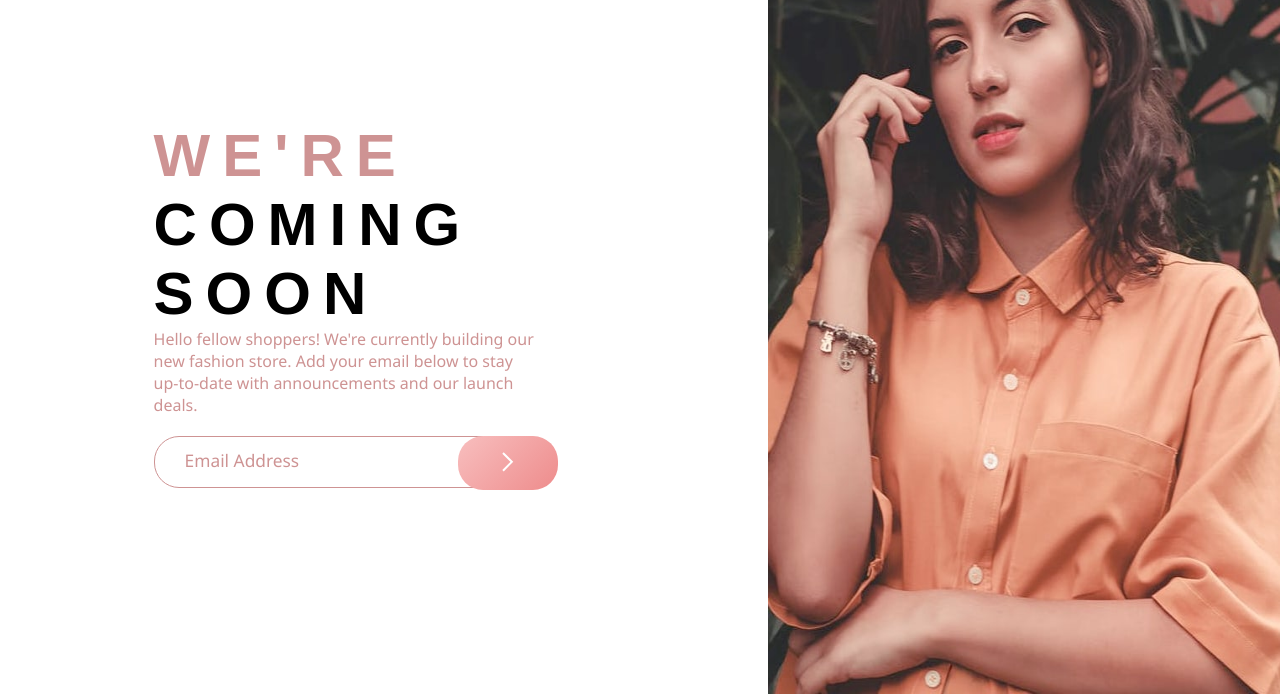
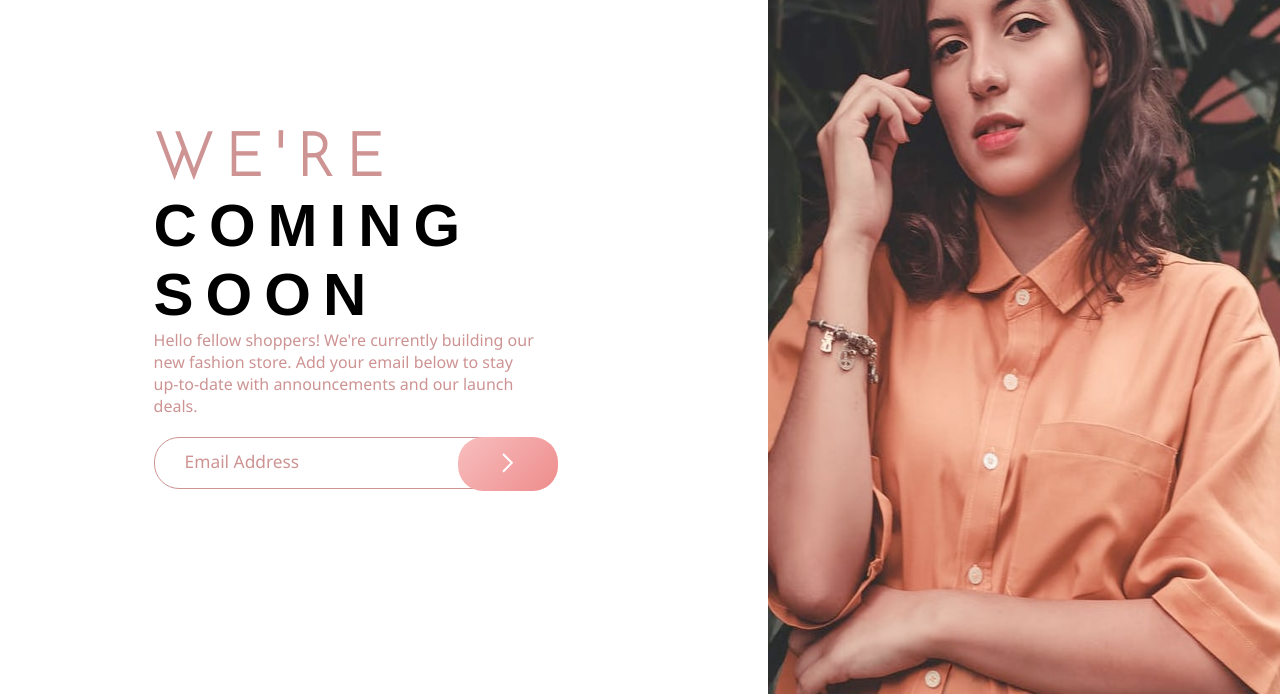
Before and after one commit to adekniyi/base-apparel-coming-soon-master, a plain HTML site: page index.html in a window 1280 px wide. Shown: the part 102-800 px from the top of the page. Drawn offline with Linux system fonts and the light colour scheme.

Commit message:
fourth commit

```diff
--- a/index.html
+++ b/index.html
@@ -5,7 +5,7 @@
   <meta name="viewport" content="width=device-width, initial-scale=1.0"> <!-- displays site properly based on user's device -->
 
   <link rel="icon" type="image/png" sizes="32x32" href="./images/favicon-32x32.png">
-  <!-- <link href="https://fonts.googleapis.com/css2?family=Josefin+Sans:ital,wght@0,200;1,100;1,300&display=swap" rel="stylesheet"> -->
+  <link href="https://fonts.googleapis.com/css2?family=Josefin+Sans:ital,wght@0,200;1,100;1,300&display=swap" rel="stylesheet">
   <link rel="stylesheet" href="apparel.css">
 
   <title>Frontend Mentor | Base Apparel coming soon page</title>
```
